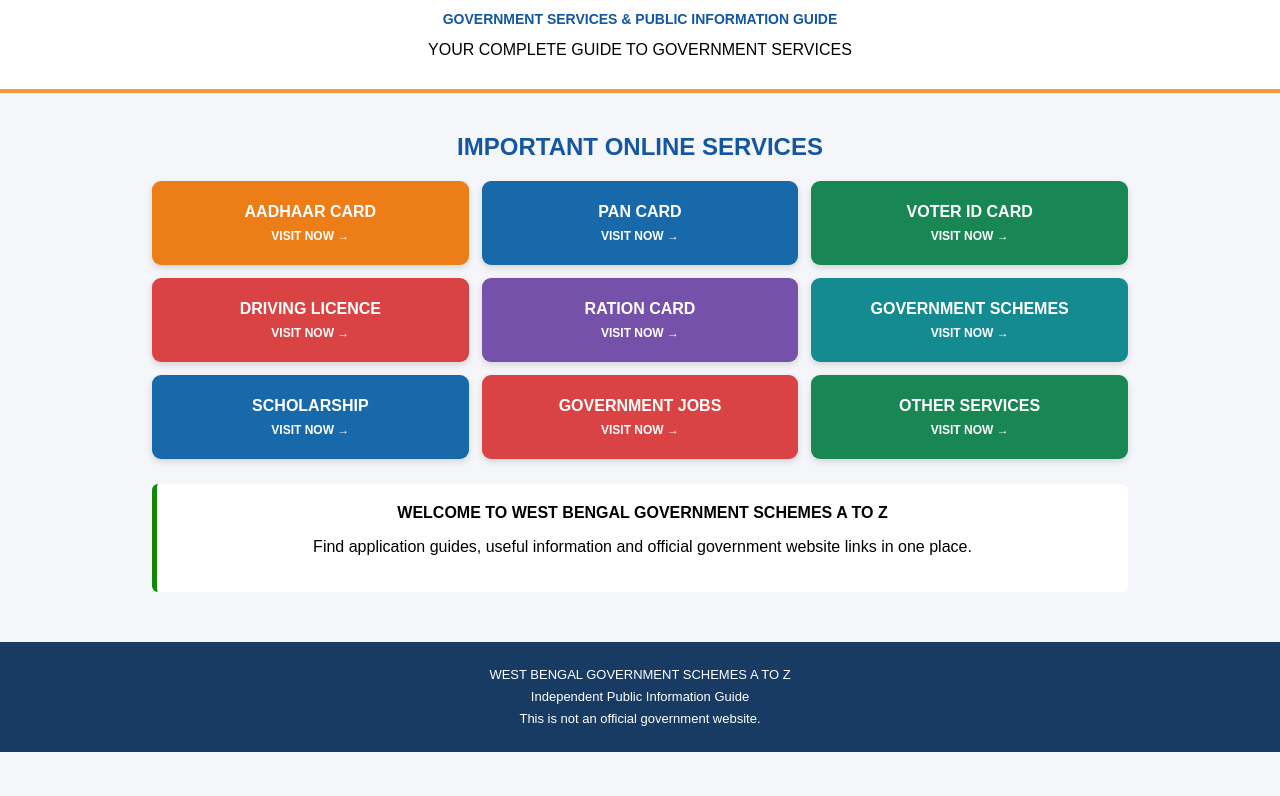
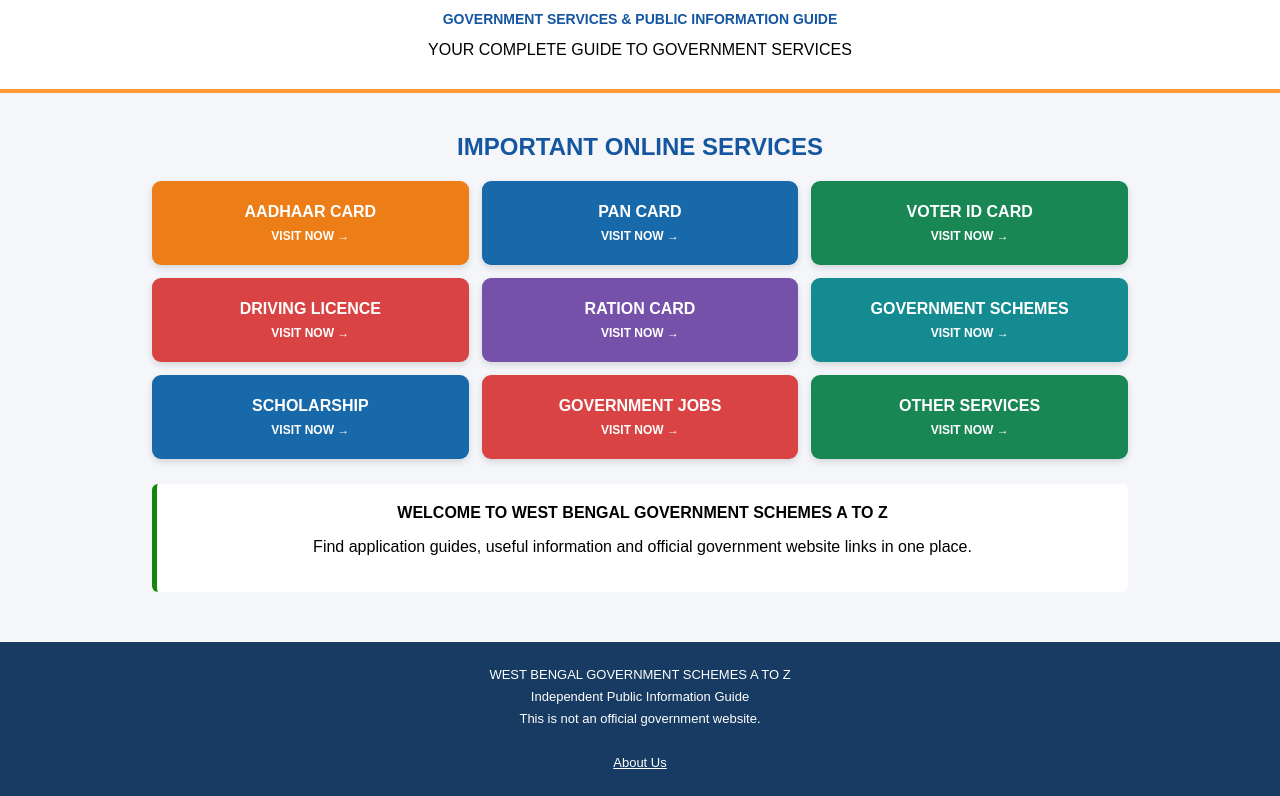
Before and after one commit to pujaray292008-jpg/wb-government-schemes, a plain HTML site: page index.html in a window 1280 px wide. Shown: the part 89-885 px from the top of the page. Before the commit the page ends 841 px from the top, so only its background shows below. Drawn offline with Linux system fonts and the light colour scheme.

Commit message:
Add About Us Link

```diff
--- a/index.html
+++ b/index.html
@@ -177,6 +177,12 @@ WEST BENGAL GOVERNMENT SCHEMES A TO Z
 Independent Public Information Guide
 <br>
 This is not an official government website.
+<br><br>
+
+<a href="about.html" style="color:white;">About Us</a>
+
+
+
 </footer>
 
 </body>
```
